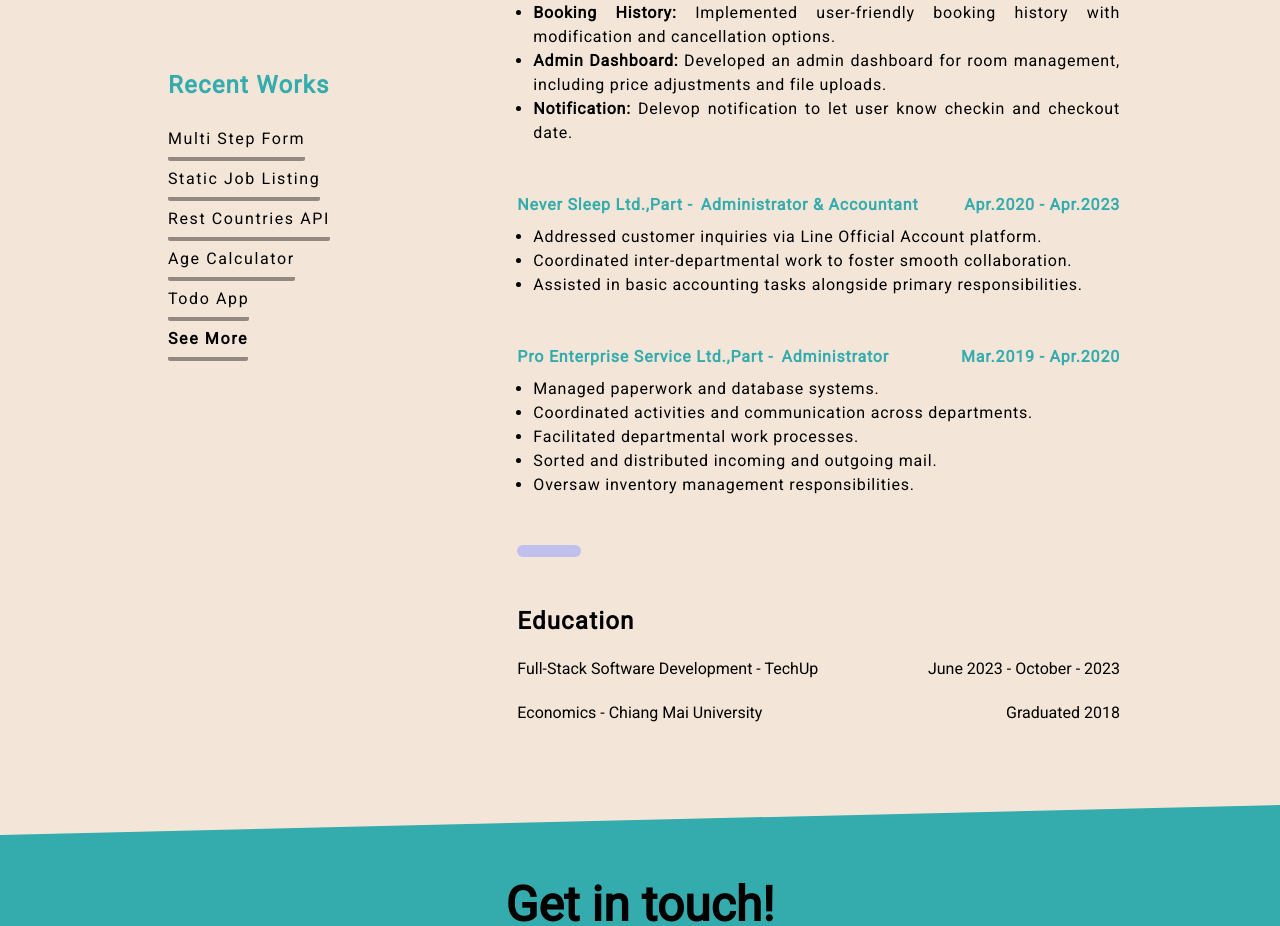
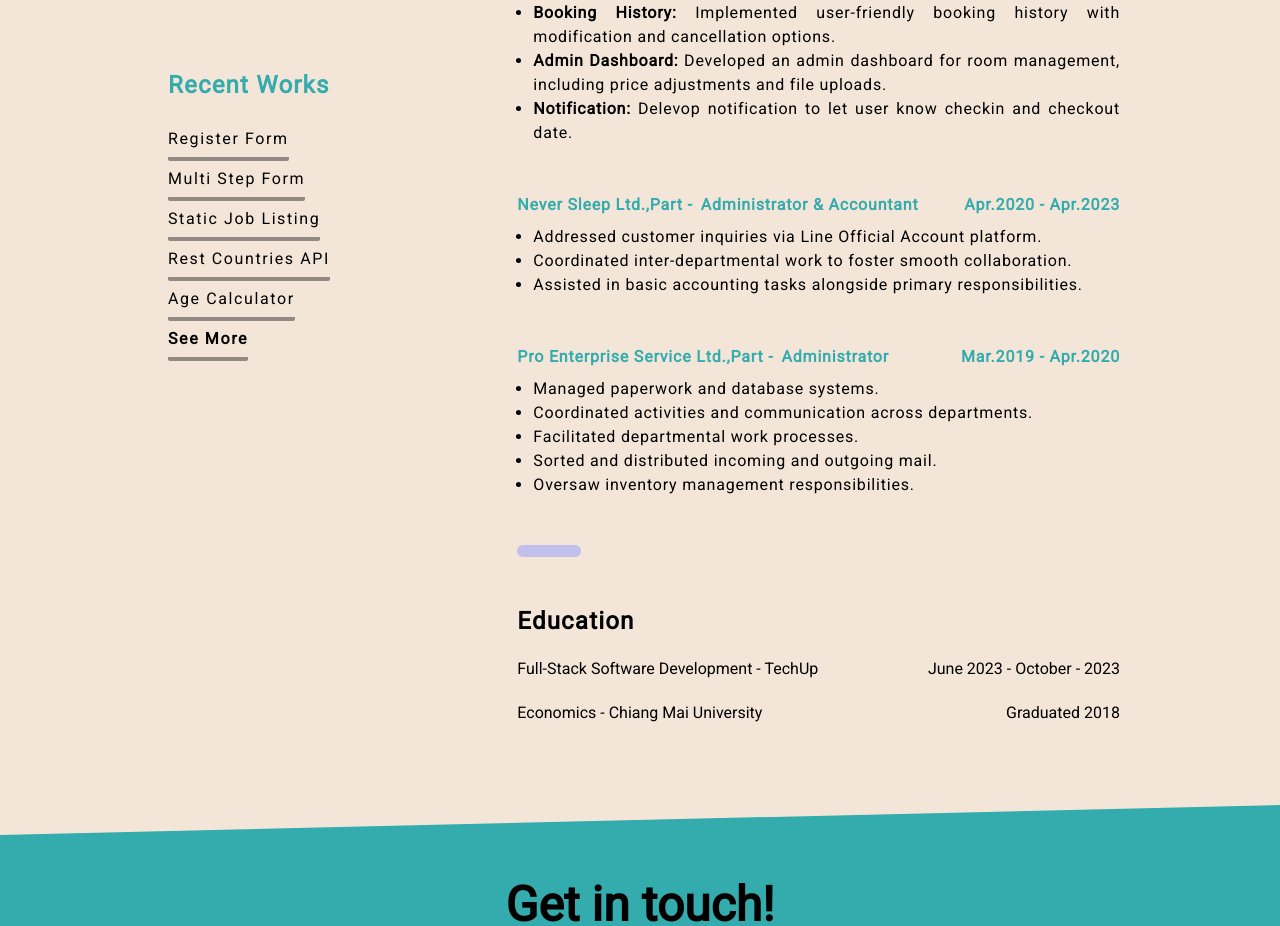
Before and after one commit to paperint/my-resume, a React (Vite) app: page / in a window 1280 px wide. Shown: the part 1287-2213 px from the top of the page. Built offline with nearby package versions, Linux system fonts and the light colour scheme.

Commit message:
feat: add register form

```diff
--- a/src/data/information.jsx
+++ b/src/data/information.jsx
@@ -15,6 +15,7 @@ import multiStepForm from "../assets/img/multiStep.jpg";
 import ipAddress from "../assets/img/ipaddress.jpg";
 import staticJob from "../assets/img/static-job-listing.jpg";
 import restCountry from "../assets/img/restcountry.jpg";
+import register from "../assets/img/RegisterForm.png";
 import { BsGithub } from "react-icons/bs";
 
 const data = [
@@ -132,6 +133,13 @@ const data = [
       },
     ],
     recentwork: [
+      {
+        title: "Register Form",
+        link: "https://github.com/paperint/registerform",
+        live: "https://registerform-kappa.vercel.app/",
+        tools: ["NextJS", "Typescript", "React-hook-form", "Supabase"],
+        image: register,
+      },
       {
         title: "Multi Step Form",
         link: "https://github.com/paperint/multi-step-form",
```
Also changed, not shown: src/assets/img/RegisterForm.png (added).
